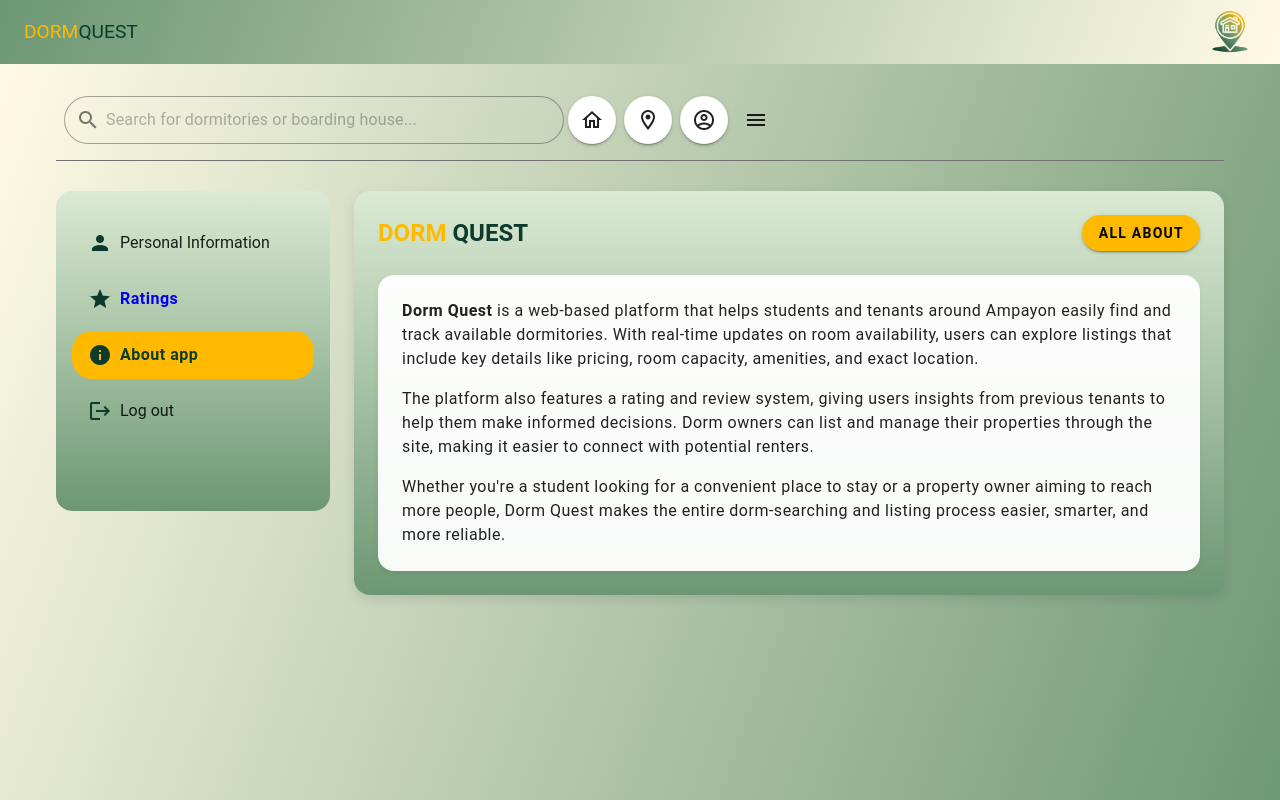
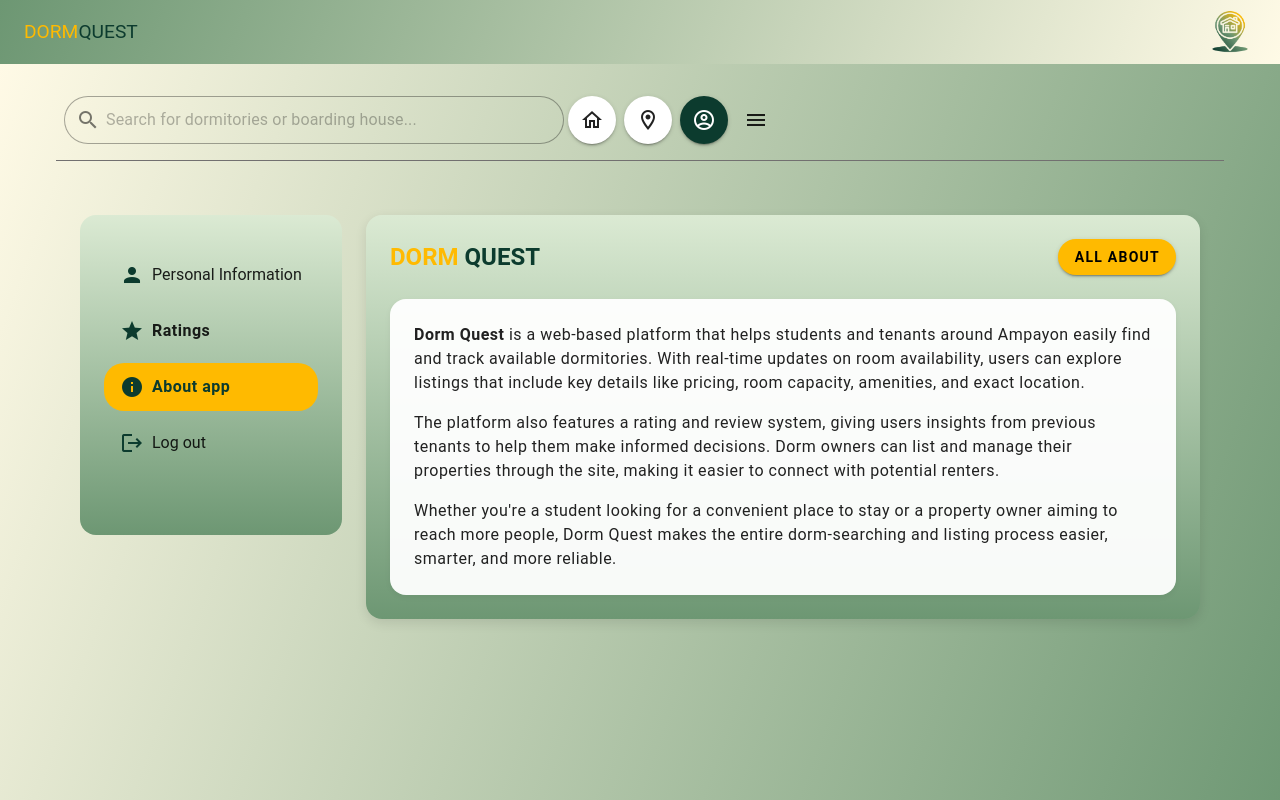
Before and after one commit to shiemejaybalatero/web-dormquest, a Vue app: page /about in a window 1280 px wide. Built offline with nearby package versions, Linux system fonts and the light colour scheme.

Commit message:
updating

```diff
--- a/src/components/layout/AppLayout.vue
+++ b/src/components/layout/AppLayout.vue
@@ -60,9 +60,14 @@
                 <v-icon>mdi-map-marker-outline</v-icon>
               </v-btn>
             </router-link>
-
             <router-link to="/profile">
-              <v-btn icon class="mx-1" :class="{ 'green-btn': route.path.startsWith('/profile') }">
+              <v-btn
+                icon
+                class="mx-1"
+                :class="{
+                  'green-btn': route.path.startsWith('/profile') || route.path === '/about',
+                }"
+              >
                 <v-icon>mdi-account-circle-outline</v-icon>
               </v-btn>
             </router-link>
--- a/src/views/auth/AboutAppView.vue
+++ b/src/views/auth/AboutAppView.vue
@@ -8,10 +8,10 @@ const route = useRoute()
 <template>
   <AppLayout>
     <template #content>
-      <v-row>
+      <v-row class="pa-6">
         <!-- Sidebar -->
         <v-col cols="12" md="3">
-          <v-list dense nav class="sidebar pa-4">
+          <v-list dense nav class="sidebar">
             <v-list-item class="mt-3 mb-2">
               <div class="d-flex align-center pl-2">
                 <v-icon color="#0c3b2e" class="mr-2">mdi-account</v-icon>
@@ -19,7 +19,7 @@ const route = useRoute()
               </div>
             </v-list-item>
 
-            <router-link to="/profile/ratings" style="text-decoration: none">
+            <router-link to="/profile/ratings" style="text-decoration: none; color: inherit">
               <v-list-item :class="{ selected: route.path === '/profile/ratings' }" class="mb-2">
                 <div class="d-flex align-center pl-2">
                   <v-icon class="mr-2" color="#0c3b2e">mdi-star</v-icon>
@@ -28,8 +28,8 @@ const route = useRoute()
               </v-list-item>
             </router-link>
 
-            <router-link to="/about" style="text-decoration: none">
-              <v-list-item :class="{ selected: route.path === '/about' }" class="mb-2">
+            <router-link to="/about" style="text-decoration: none; color: inherit">
+              <v-list-item :class="{ selected: $route.path === '/about' }" class="mb-2">
                 <div class="d-flex align-center pl-2">
                   <v-icon class="mr-2" color="#0c3b2e">mdi-information</v-icon>
                   <span class="font-weight-bold text-body-1">About app</span>
@@ -46,12 +46,13 @@ const route = useRoute()
           </v-list>
         </v-col>
 
-        <!-- About Section -->
+        <!-- Main Content -->
         <v-col cols="12" md="9">
-          <div class="ratings-section pa-6">
+          <div class="about-section pa-6">
             <div class="d-flex justify-space-between align-center mb-6">
               <h2 class="font-weight-bold">
-                <span style="color: #ffba00">DORM</span><span style="color: #0c3b2e"> QUEST</span>
+                <span style="color: #ffba00">DORM</span>
+                <span style="color: #0c3b2e"> QUEST</span>
               </h2>
               <v-btn color="#ffba00" class="font-weight-bold" rounded>ALL ABOUT</v-btn>
             </div>
@@ -87,6 +88,7 @@ const route = useRoute()
   min-height: 40vh;
   background: linear-gradient(180deg, #dbead3, #6d9773);
   border-radius: 16px;
+  padding: 24px;
 }
 
 .selected {
@@ -95,7 +97,7 @@ const route = useRoute()
   color: #0c3b2e;
 }
 
-.ratings-section {
+.about-section {
   border-radius: 16px;
   background: linear-gradient(180deg, #dbead3, #6d9773);
   box-shadow: 0 4px 12px rgba(0, 0, 0, 0.1);
```
